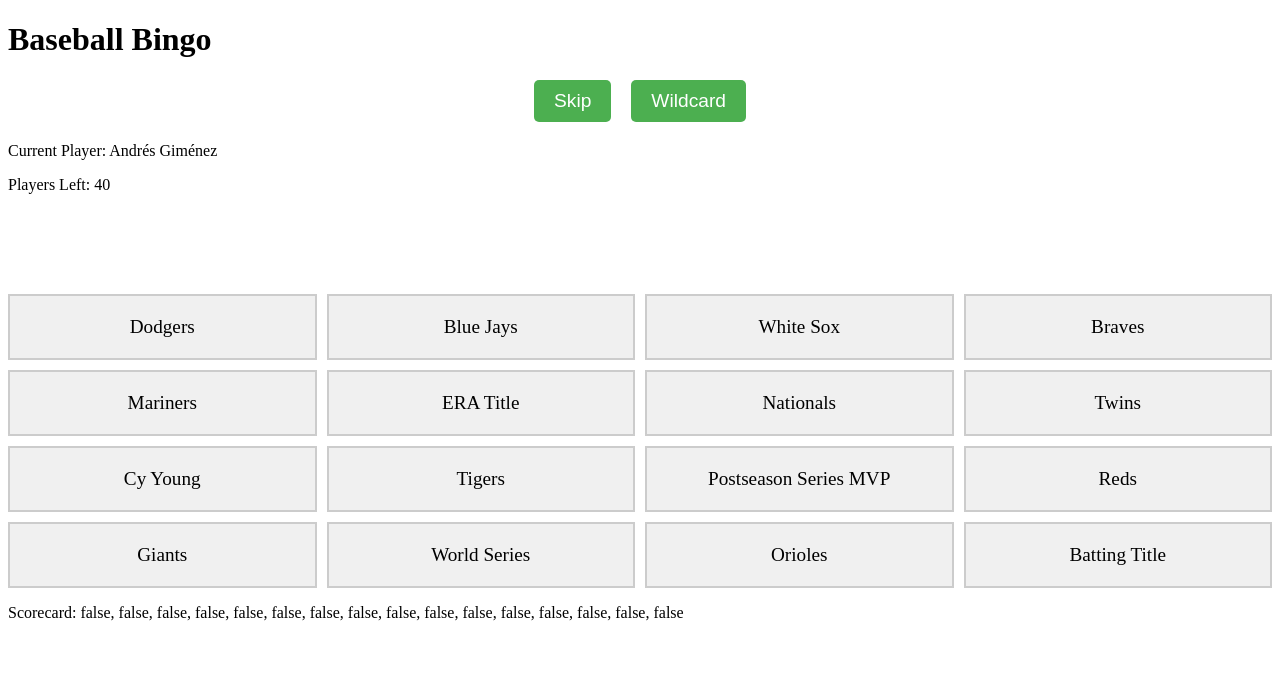
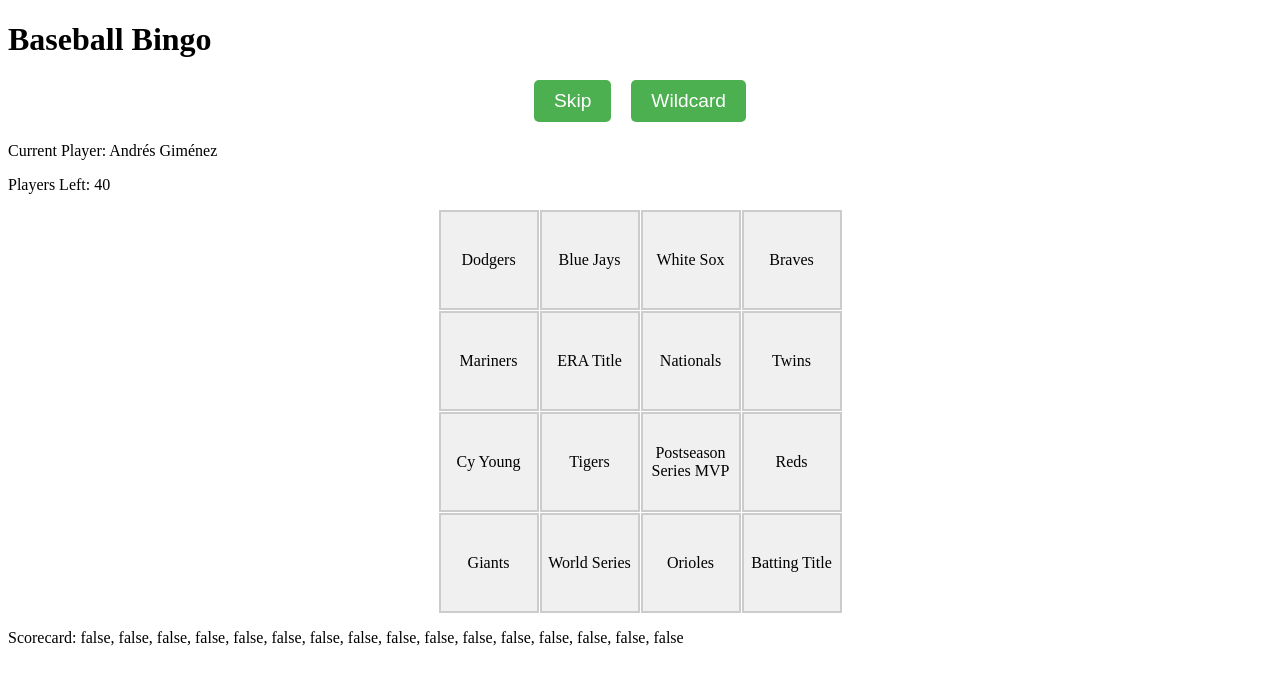
Before and after one commit to rdiamond18/baseball-bingo, a Flask app: page / in a window 1280 px wide. Shown: the top 685 px of the page. Run offline with Flask 3, Linux system fonts and the light colour scheme.

Commit message:
Tightened grid layout

```diff
--- a/front-end/static/style.css
+++ b/front-end/static/style.css
@@ -1,21 +1,31 @@
-/* Grid container */
 #grid-container {
     display: grid;
-    grid-template-columns: repeat(4, 1fr); /* Adjust for the number of columns */
-    gap: 10px;
-    margin-top: 100px;
+    grid-template-columns: repeat(4, 100px);  /* 4 columns, each 100px wide */
+    grid-template-rows: repeat(4, 100px);     /* 4 rows, each 100px high */
+    grid-gap: 1px;  /* Little space between boxes */
+    justify-content: center;
+    align-items: center;
+    padding: 0;  /* Remove padding around the grid */
 }
 
 /* Style for each grid box */
 .grid-box {
+    display: flex;
+    flex-direction: column;
+    align-items: center;
+    justify-content: center;
+    width: 100px;   /* Size of each grid item */
+    height: 100px;  /* Makes the grid items square */
     background-color: #f0f0f0;
     border: 2px solid #ccc;
-    text-align: center;
-    padding: 20px;
-    font-size: 1.2em;
-    cursor: pointer;
-    transition: background-color 0.3s;
+    position: relative;
+    overflow: hidden;
+    text-align: center; /* Centers the text horizontally */
+    padding: 5px;  /* Ensures there's space around the text */
+    box-sizing: border-box; /* Ensure padding and borders are included in the total size */
+    word-wrap: break-word;  /* Allows long text to wrap within the box */
 }
+
 
 /* Change color when hovering */
 .grid-box:hover {
```
